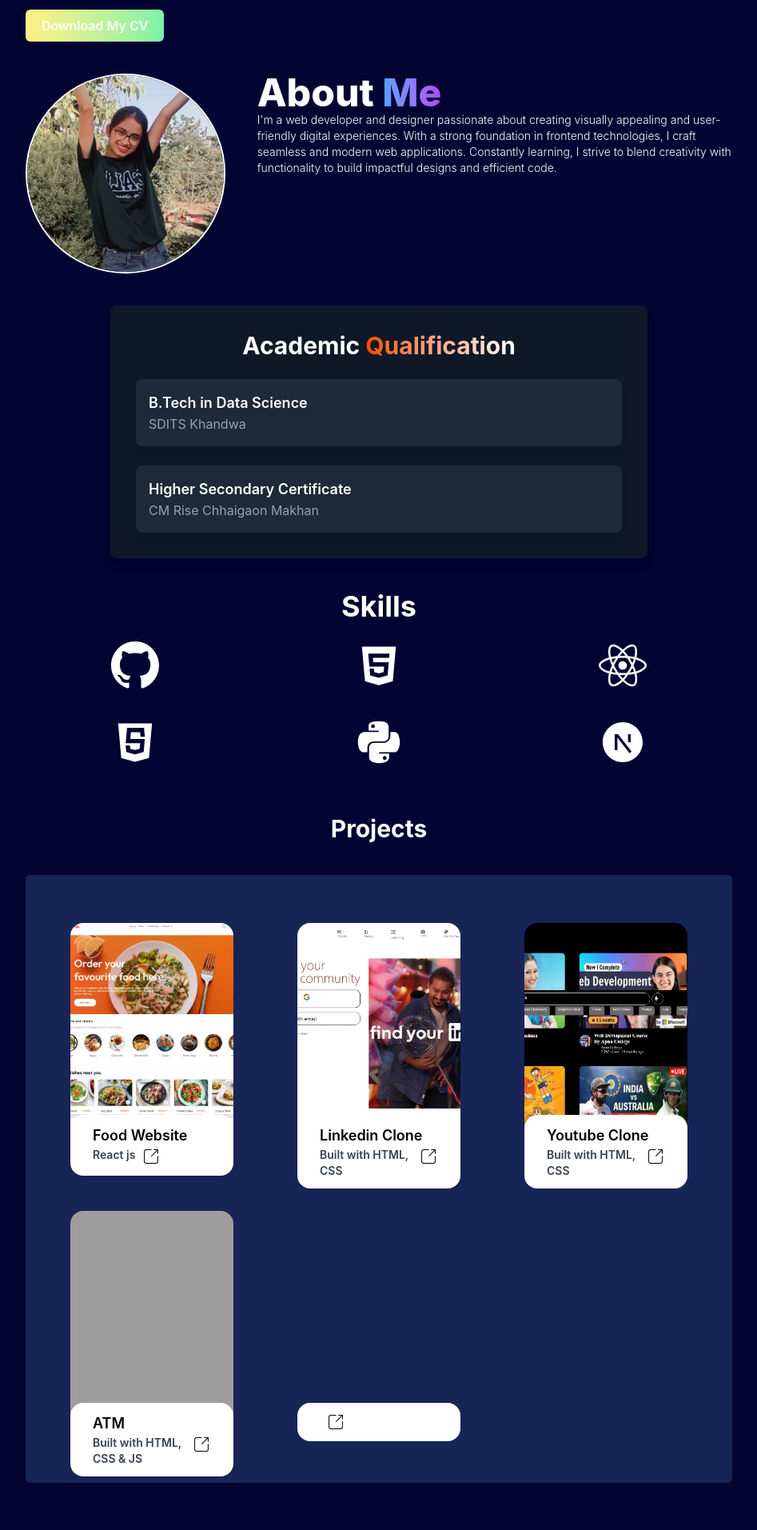
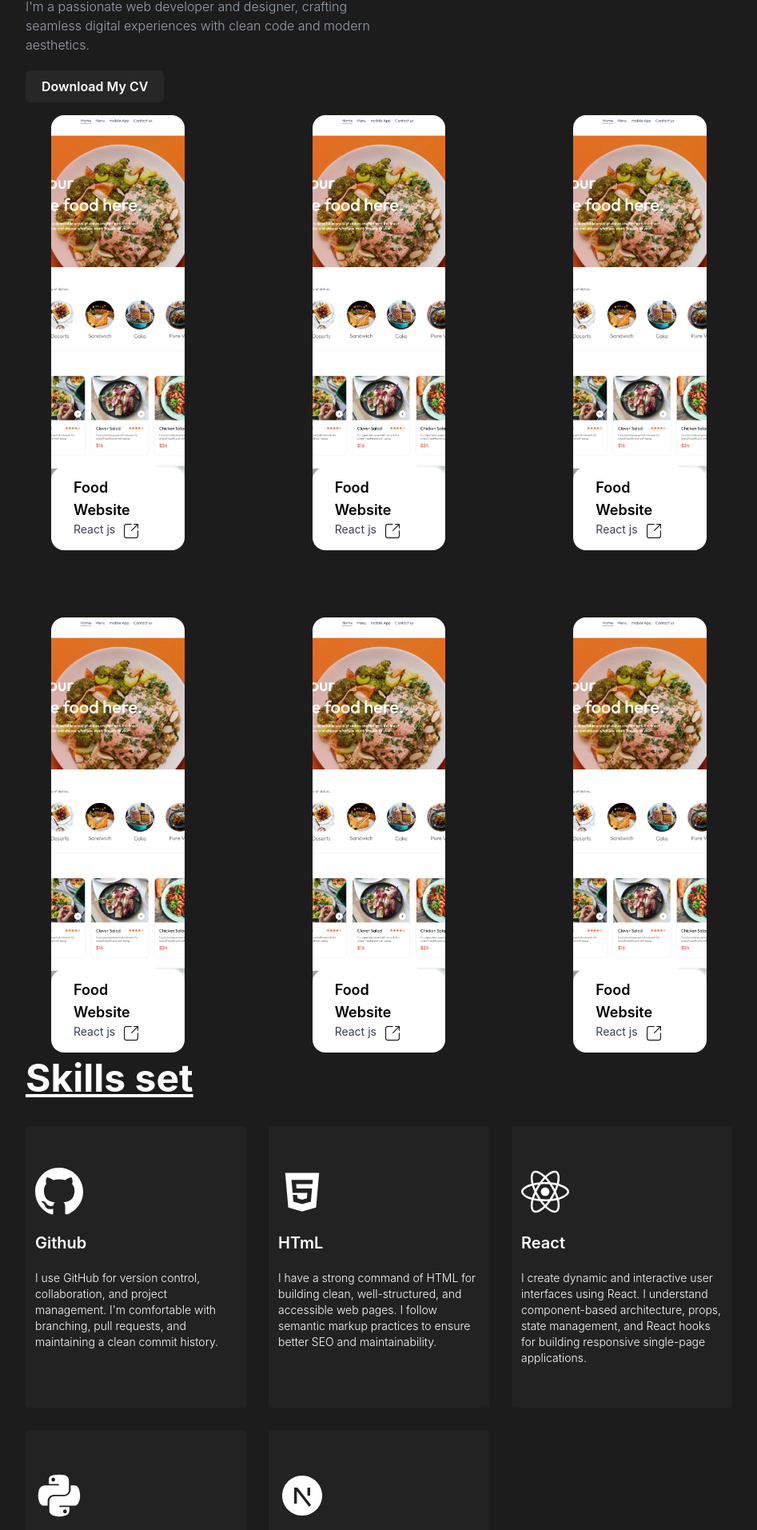
Before and after one commit to khademonika/Portfolionew, a React (Vite) app: page / in a window 1280 px wide. Shown: the part 428-2341 px from the top of the page at 80% size, without its empty margins (166-1113 px from the left). Built offline with nearby package versions, Linux system fonts and the light colour scheme; grey boxes are pictures that could not be loaded.

Commit message:
changed the layout

```diff
--- a/src/AboutMe.jsx
+++ b/src/AboutMe.jsx
@@ -1,15 +1,15 @@
 import React from 'react'
-import Profileimg from "../src/assets/Profile.jpeg"
+import pic2 from "../src/assets/pic2.jpeg"
 
 function AboutMe() {
   return (
-    <div className='h-[50%] flex w-full mt-10'>
-        <div className='w-[100%]'>
-            <img src={Profileimg} className='h-full rounded-tr-[100px] border-2 border-white rounded-b-2xl rounded-t-2xl' alt="" />
+    <div className='h-[50%] flex w-full mt-24'>
+        <div className='h-[20%]'>
+            <img src={pic2} className='rounded-2xl' alt="" />
         </div>
     <div className='ml-10'>
     <h1 className='text-5xl font-extrabold text-white'>About <span className='bg-gradient-to-r from-blue-400 to-purple-500  bg-clip-text text-transparent'>Me</span></h1>
-      <p className='text-sm font-light text-white'>I'm a web developer and designer passionate about
+      <p className='text-sm font-light text-white my-5'>I'm a web developer and designer passionate about
         creating visually appealing and user-friendly digital
          experiences. With a strong foundation in frontend technologies,
           I craft seamless and modern web applications. Constantly learning,
--- a/src/Academic.jsx
+++ b/src/Academic.jsx
@@ -2,7 +2,7 @@ import React from 'react';
 
 function Academic() {
   return (
-    <div className="bg-gray-900 text-white mt-10 p-8 rounded-lg shadow-lg max-w-2xl mx-auto">
+    <div id='academic' className="bg-gray-900 text-white mt-24 p-8 rounded-lg shadow-lg max-w-2xl mx-auto">
       <h2 className="text-3xl font-bold text-center mb-6">
         Academic{' '}
         <span className="bg-gradient-to-r from-orange-600 to-white bg-clip-text text-transparent">
--- a/src/App.jsx
+++ b/src/App.jsx
@@ -10,18 +10,29 @@ import Contact from './Contact'
 
 function App() {
   return (
-    <div className='mx-12 box-border'>
-      App
+    <div className='mx-12 box-border my-5'>
       <Header/>
+     <div>
+     <Home/>
+     {/* <Profile/> */}
+     </div>
+      <section id="about" >
+      {/* <AboutMe/> */}
+      </section>
+      {/* <Academic/> */}
+
+      <section id="projects" >
+        <Projects />
+      </section>
+
+      <section id="skills" >
+        <Skills />
+      </section>
+
      <div className='flex'>
-     <Home/>
-     <Profile/>
      </div>
-     <AboutMe/>
-     <Academic/>
-     <Skills/>
-     <Projects/>
-     <Contact/>
+
+  <Contact/>
     </div>
   )
 }
--- a/src/Home.jsx
+++ b/src/Home.jsx
@@ -1,16 +1,18 @@
 import React from 'react';
+import Profileimg from "../src/assets/Profile.jpeg"
 
 function Home() {
   return (
-    <div className="mt-10">
+   <div className='w-full mt-24'>
+     <div className="">
       <p className="font-extralight text-xl text-gray-300">
         WELCOME TO MY WORLD
       </p>
 
-      <h1 className="font-extrabold text-5xl text-white">Hi, I'm Monika</h1>
+      <h1 className="font-extrabold text-7xl text-white">Hi, I'm Monika</h1>
 
-      <h3 className="font-extrabold py-3 text-3xl text-white">
-        Web{' '}
+      <h3 className="font-extrabold py-3 text-7xl text-white">
+        Frontend{' '}
         <span className="bg-gradient-to-r from-purple-500 to-pink-500 bg-clip-text text-transparent">
           Developer
         </span>{' '}
@@ -30,11 +32,14 @@ function Home() {
       <a
         href="/Monika_khade.pdf"
         download="Monika_CV.pdf"
-        className="inline-block px-5 py-2 rounded-md bg-gradient-to-r from-yellow-200 to-green-300 text-white font-semibold hover:opacity-80 transition duration-300"
+        className="inline-block px-5 py-2 rounded-md bg-[#272727] text-white font-semibold hover:opacity-80 transition duration-300"
       >
         Download My CV
       </a>
+
     </div>
+
+   </div>
   );
 }
 
--- a/src/Projects.jsx
+++ b/src/Projects.jsx
@@ -1,23 +1,59 @@
 import React from 'react'
-import Profileimg from "../src/assets/Profile.jpeg"
+// import "react-responsive-carousel/lib/styles/carousel.min.css"
+// import { Carousel } from 'react-responsive-carousel'
+
 import ProjectComponent from './component/ProjectComponent'
-import Foodbg from "../src/assets/Food-web.jpeg"
+import "./index.css"
+
 function Projects() {
   return (
-    <div className='my-14'>
-        <h3 className='text-3xl font-bold  mb-10 text-center text-white'>Projects</h3>
-        {/* Project one */}
-      <div className='bg-blue-950 text-white font-semibold grid grid-cols-3 text-xl px-4 py-5 rounded-md'>
-        {/* <img src={Profileimg} alt="" className='rounded-xl py-1'/>
-        <p >Web Design for Digital Marketing</p> */}
-<ProjectComponent bg="Foodbg" language='React js' name="Food Website" link="https://food-websitemk.netlify.app"/>
-<ProjectComponent bg="Linkdeinbg" language='Built with HTML, CSS' name="Linkedin Clone" link=" https://prismatic-snickerdoodle-14a06f.netlify.app/"/>
-<ProjectComponent bg="Youtube Clone" language='Built with HTML, CSS' name="Youtube Clone" link="https://youtubmk.netlify.app/" />
-<ProjectComponent bg="ATMbg" language='Built with HTML, CSS & JS' name="ATM" link="https://funny-madeleine-112377.netlify.app/" />
-<ProjectComponent />
+    // <div id='projects' className='mt-24'>
+    //   <h3 className='text-3xl font-bold mb-10 text-center text-white'>Projects</h3>
 
-      </div>
+    //   <Carousel
+    //     showArrows={true}
+    //     showThumbs={false}
+    //     showStatus={false}
+    //     infiniteLoop={true}
+    //     autoPlay={true}
+    //     interval={3000}
+    //     className="text-white px-4"
+    //   >
+    //     <div>
+    //       <ProjectComponent bg="Foodbg" language='React js' name="Food Website" link="https://food-websitemk.netlify.app"/>
+    //     </div>
+    //     <div>
+    //       <ProjectComponent bg="Linkdeinbg" language='Built with HTML, CSS' name="Linkedin Clone" link="https://prismatic-snickerdoodle-14a06f.netlify.app/"/>
+    //     </div>
+    //     <div>
+    //       <ProjectComponent bg="Youtube Clone" language='Built with HTML, CSS' name="Youtube Clone" link="https://youtubmk.netlify.app/" />
+    //     </div>
+    //     <div>
+    //       <ProjectComponent bg="Notesy" language='Nextjs' name="Note App" link="https://notesy-eta.vercel.app/" />
+    //     </div>
+    //     {/* <div>
+    //       <ProjectComponent bg="Ecommercebg" language='React + Redux' name="E-commerce App" link="https://ecommk.netlify.app/" />
+    //     </div> */}
+    //     {/* <div>
+    //       <ProjectComponent bg="PortfolioBG" language='HTML + CSS' name="Personal Portfolio" link="https://monikakhadeportfolio.netlify.app/" />
+    //     </div>
+    //     <div>
+    //       <ProjectComponent bg="TodoBG" language='React' name="Todo App" link="https://todoappmk.netlify.app/" />
+    //     </div> */}
+    //   </Carousel></div>
+    <div className='grid grid-cols-3 gap-24'>
+
+        <ProjectComponent bg="Foodbg" language='React js' name="Food Website" link="https://food-websitemk.netlify.app"/>
+         <ProjectComponent bg="Foodbg" language='React js' name="Food Website" link="https://food-websitemk.netlify.app"/>
+           <ProjectComponent bg="Foodbg" language='React js' name="Food Website" link="https://food-websitemk.netlify.app"/>
+           <ProjectComponent bg="Foodbg" language='React js' name="Food Website" link="https://food-websitemk.netlify.app"/>
+           <ProjectComponent bg="Foodbg" language='React js' name="Food Website" link="https://food-websitemk.netlify.app"/>
+           <ProjectComponent bg="Foodbg" language='React js' name="Food Website" link="https://food-websitemk.netlify.app"/>
+
+
     </div>
+
+
   )
 }
 
--- a/src/Skills.jsx
+++ b/src/Skills.jsx
@@ -3,44 +3,61 @@ import { BsGithub } from 'react-icons/bs';
 import { DiHtml5, DiJavascript } from 'react-icons/di';
 import { FaPython, FaReact } from 'react-icons/fa';
 import { RiNextjsFill } from 'react-icons/ri';
+import SkillComp from './component/SkillComp';
 
 function Skills() {
   return (
-    <div className="mt-10 text-center">
-      <h3 className="text-4xl font-bold text-white mb-6">Skills</h3>
+    // <div id='skills' className="mt-24 text-center">
+    //   <h3 className="text-4xl font-bold text-white mb-6">Skills</h3>
 
-      <div className="text-white text-6xl grid grid-cols-2 sm:grid-cols-3 gap-8 place-items-center">
-        {/** Skill Items */}
-        <div className="group flex flex-col items-center">
-          <BsGithub className="hover:text-gray-400 transition duration-300" />
-          <span className="w-0 h-1 bg-gray-400 transition-all duration-300 group-hover:w-full"></span>
-        </div>
+    //   <div className="text-white text-6xl grid grid-cols-2 sm:grid-cols-3 gap-8 place-items-center">
+    //     {/** Skill Items */}
+    //     <div className="group flex flex-col items-center">
+    //       <BsGithub className="hover:text-gray-400 transition duration-300" />
+    //       <span className="w-0 h-1 bg-gray-400 transition-all duration-300 group-hover:w-full"></span>
+    //     </div>
 
-        <div className="group flex flex-col items-center">
-          <DiHtml5 className="hover:text-orange-500 transition duration-300" />
-          <span className="w-0 h-1 bg-orange-500 transition-all duration-300 group-hover:w-full"></span>
-        </div>
+    //     <div className="group flex flex-col items-center">
+    //       <DiHtml5 className="hover:text-orange-500 transition duration-300" />
+    //       <span className="w-0 h-1 bg-orange-500 transition-all duration-300 group-hover:w-full"></span>
+    //     </div>
 
-        <div className="group flex flex-col items-center">
-          <FaReact className="hover:text-blue-400 transition duration-300" />
-          <span className="w-0 h-1 bg-blue-400 transition-all duration-300 group-hover:w-full"></span>
-        </div>
+    //     <div className="group flex flex-col items-center">
+    //       <FaReact className="hover:text-blue-400 transition duration-300" />
+    //       <span className="w-0 h-1 bg-blue-400 transition-all duration-300 group-hover:w-full"></span>
+    //     </div>
 
-        <div className="group flex flex-col items-center">
-          <DiJavascript className="hover:text-yellow-400 transition duration-300" />
-          <span className="w-0 h-1 bg-yellow-400 transition-all duration-300 group-hover:w-full"></span>
-        </div>
+    //     <div className="group flex flex-col items-center">
+    //       <DiJavascript className="hover:text-yellow-400 transition duration-300" />
+    //       <span className="w-0 h-1 bg-yellow-400 transition-all duration-300 group-hover:w-full"></span>
+    //     </div>
 
-        <div className="group flex flex-col items-center">
-          <FaPython className="hover:text-blue-300 transition duration-300" />
-          <span className="w-0 h-1 bg-blue-300 transition-all duration-300 group-hover:w-full"></span>
-        </div>
+    //     <div className="group flex flex-col items-center">
+    //       <FaPython className="hover:text-blue-300 transition duration-300" />
+    //       <span className="w-0 h-1 bg-blue-300 transition-all duration-300 group-hover:w-full"></span>
+    //     </div>
 
-        <div className="group flex flex-col items-center">
-          <RiNextjsFill className="hover:text-gray-500 transition duration-300" />
-          <span className="w-0 h-1 bg-gray-500 transition-all duration-300 group-hover:w-full"></span>
-        </div>
-      </div>
+    //     <div className="group flex flex-col items-center">
+    //       <RiNextjsFill className="hover:text-gray-500 transition duration-300" />
+    //       <span className="w-0 h-1 bg-gray-500 transition-all duration-300 group-hover:w-full"></span>
+    //     </div>
+    //   </div>
+    // </div>
+    <div>
+      <h1 className='text-5xl my-9 font-bold underline  text-white '>Skills set</h1>
+   <div className='grid grid-cols-3 gap-7'>
+       <SkillComp Name = "Github" des="I use GitHub for version control, collaboration,
+       and project management. I'm comfortable with branching, pull requests, and maintaining a clean commit history." icon={<BsGithub/>}/>
+      <SkillComp Name = "HTmL" des="I have a strong command of HTML for building clean, well-structured,
+       and accessible web pages. I follow semantic markup practices to ensure better SEO and maintainability." icon={<DiHtml5/>}/>
+      <SkillComp Name = "React" des="I create dynamic and interactive user interfaces using React. I understand component-based architecture, props,
+       state management, and React hooks for building responsive single-page applications." icon={<FaReact/>}/>
+      <SkillComp Name = "Python" des="I use Python for scripting, data analysis, and backend logic development.
+       I’m familiar with libraries like Pandas and have built small projects to automate tasks and process data." icon={<FaPython/>}/>
+      <SkillComp Name = "Nextjs" des="I build modern, full-stack web applications using Next.js with features like routing, server-side rendering,
+      and API integration. I'm comfortable using Next.js with Tailwind CSS and Prisma for scalable apps." icon={<RiNextjsFill/>}/>
+   </div>
+
     </div>
   );
 }
--- a/src/component/ProjectComponent.jsx
+++ b/src/component/ProjectComponent.jsx
@@ -3,16 +3,21 @@ import { CiShare1 } from 'react-icons/ci';
 
 export default function ProjectComponent({ link, language, name, bg }) {
   return (
-    <div
-      className={`relative  mx-10 my-5 ${bg} rounded-2xl sm:hover:translate-x-2 sm:hover:translate-y-1 duration-500 mt-10`}
+
+  <div className=' mx-4 rounded-2xl '>
+    <a href={link} target="_blank" rel="noopener noreferrer ">
+      <div
+      className={`relative ${bg} h-[100px] m-4 rounded-2xl  duration-500 `}
     >
-      <a href={link} target="_blank" rel="noopener noreferrer ">
-        <div className="relative  top-60  w-full px-7 bg-white p-3 rounded-2xl">
+
+        <div className="relative  top-[440px]  w-full px-7 bg-white p-3 rounded-2xl">
           <h1 className="text-black font-semibold text-lg">{name}</h1>
           <p className="text-sm text-gray-700 flex ">{language}   <span className='  ml-2 text-2xl text-black  top-2'><CiShare1 /></span></p>
 
         </div>
-      </a>
+
     </div>
+    </a>
+  </div>
   );
 }
--- /dev/null
+++ b/src/component/SkillComp.jsx
@@ -0,0 +1,16 @@
+import React from 'react'
+import { RiNextjsFill } from 'react-icons/ri'
+
+function SkillComp({icon,Name,des}) {
+  return (
+    <div className='bg-[#222222] rounded px-3 py-3 text-white font-semibold'>
+<div className='py-10'>
+    <p className='text-6xl text-white'>{icon}   </p>
+<p className='text-xl py-5'>{Name}</p>
+<p className='text-sm font-light'>{des}</p>
+    </div>
+</div>
+  )
+}
+
+export default SkillComp
--- a/src/index.css
+++ b/src/index.css
@@ -1,7 +1,7 @@
 @import "tailwindcss";
 @import url('https://fonts.googleapis.com/css2?family=Big+Shoulders+Stencil:opsz,wght@10..72,100..900&family=Cute+Font&family=Handlee&family=Headland+One&family=Inter:ital,opsz,wght@0,14..32,100..900;1,14..32,100..900&family=Montserrat:wght@100..900&family=Poppins:ital,wght@0,100;0,200;0,300;0,400;0,500;0,600;0,700;0,800;0,900;1,100;1,200;1,300;1,400;1,500;1,600;1,700;1,800;1,900&display=swap');
 body{
-  background: rgb(4, 4, 51);
+  background: #1c1c1c;
   font-family: "Inter", sans-serif;
   font-optical-sizing: auto;
   font-style: normal;
@@ -11,35 +11,35 @@ body{
   background-image: url('./assets/ATM.jpeg');
   background-size: cover;
   background-position: center;
-  height: 300px;
+  height: 500px;
 
 }
 .Foodbg {
   background-image: url('./assets/Food-web.jpeg');
   background-size: cover;
   background-position: center;
-  height: 300px;
+  height: 500px;
 
 }
 .Linkdeinbg {
   background-image: url('./assets/Linkedin.jpeg');
   background-size: cover;
   background-position: center;
-  height: 300px;
+  height: 500px;
 
 }
 .Patientbg{
   background-image: url('./assets/Patient.jpeg');
-  background-size: cover;
+  background-size: contain;
   background-position: center;
-  height: 300px;
+  height: 500px;
 
 }
 .Youtube {
   background-image: url('./assets/Youtube.jpeg');
   background-size: cover;
   background-position: center;
-  height: 300px;
+  height: 500px;
 
 }
 .Profile {
@@ -49,8 +49,15 @@ body{
 
 
 }
-img {
-  border-radius: 50% !important;
-  height: 250px;
+.Notesy{
+  background-image: url('./assets/notesy.png');
+  background-size: cover;
+  background-position: center;
+  height: 500px;
+
+}
+/* img { */
+  /* border-radius: 50% !important; */
+  /* height: 250px;
   width: 250px;
-}
+} */
```
Also changed, not shown: src/Contact.jsx (+4 -3 lines).
